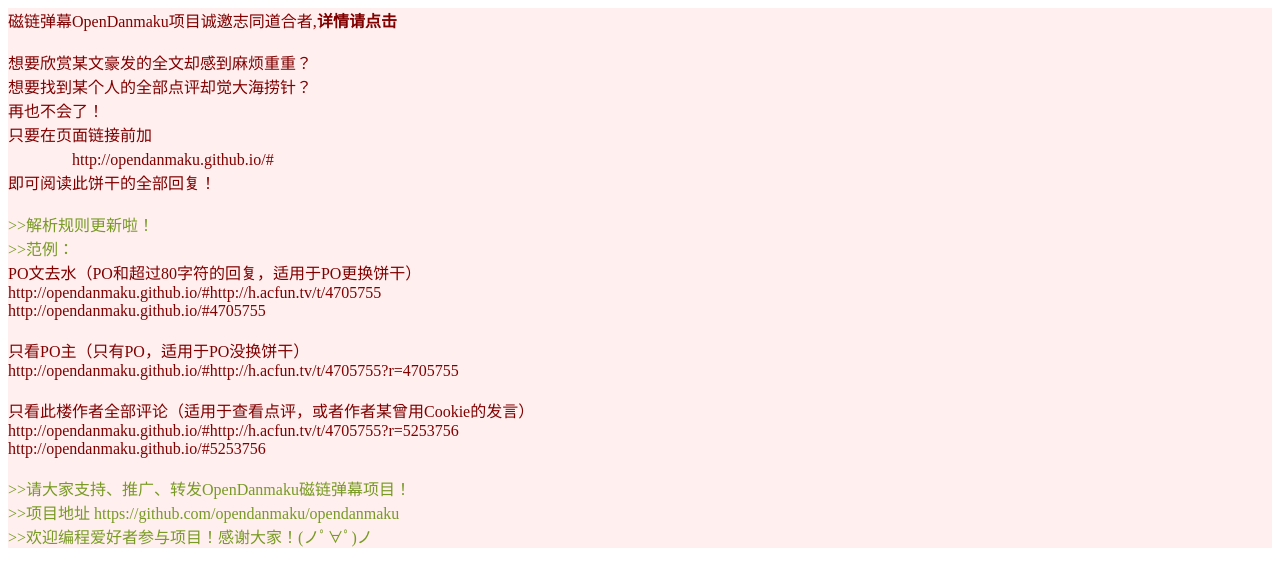
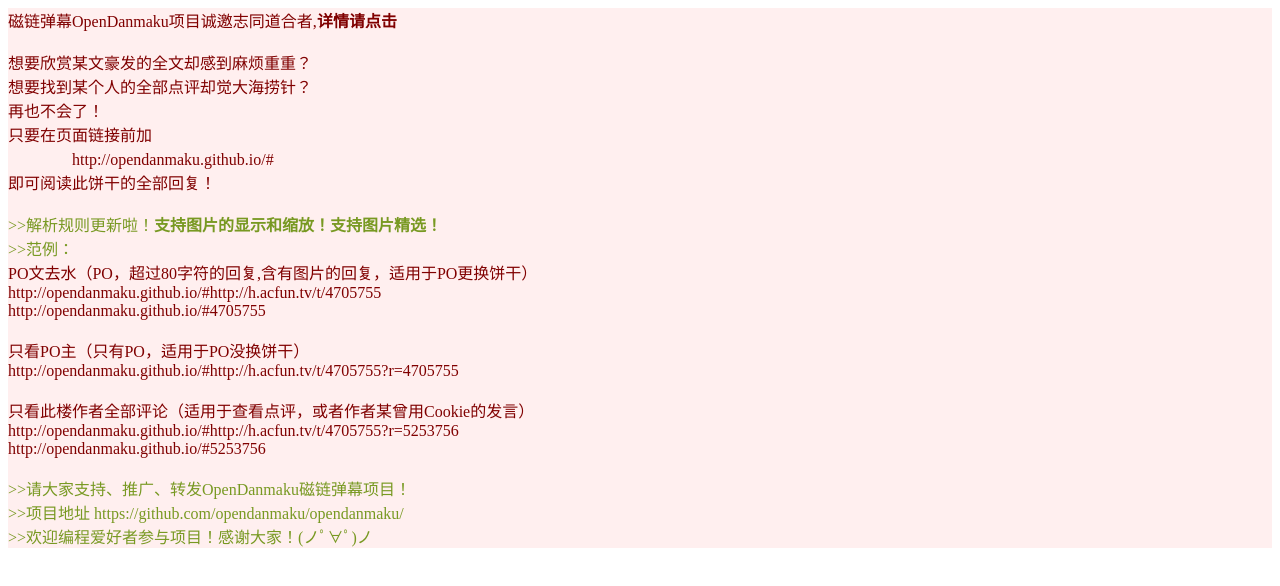
Before and after one commit to OpenDanmaku/OpenDanmakuDemo, a plain HTML site: page index.html in a window 1280 px wide. Drawn offline with Linux system fonts and the light colour scheme.

Commit message:
Update index.html

```diff
--- a/index.html
+++ b/index.html
@@ -1,7 +1,9 @@
 
 <html><head><meta charset='utf-8'><title>A岛文豪@OpenDanmaku磁链弹幕</title></head>
 <body>
-<div id="ad" style="background:#FFEFEF; color:#800000" onclick="ShowAD();"> 磁链弹幕OpenDanmaku项目诚邀志同道合者,<b>详情请点击</b> </div>
+<div id="ad" style="background:#FFEFEF; color:#800000" onclick="ShowAD();">
+	磁链弹幕OpenDanmaku项目诚邀志同道合者,<b>详情请点击</b>
+</div>
 <div id="mainFloor" style="background:#FFD0D0; color:#800000"></div><br />
 <div id="replyFloor" style="background:#FFEFEF; color:#800000"></div>
 <script type="text/javascript">
@@ -36,10 +38,11 @@
 
 	function ShowInstruction(){
 		//功能提示
-		var Instruction="<br><br>想要欣赏某文豪发的全文却感到麻烦重重？<br>想要找到某个人的全部点评却觉大海捞针？<br>再也不会了！<br>";
-		Instruction+="只要在页面链接前加<br>　　　　http://opendanmaku.github.io/#<br>即可阅读此饼干的全部回复！<br><br>";
-		Instruction+="<font color=\"#789922\">&gt;&gt;解析规则更新啦！</font><br><font color=\"#789922\">&gt;&gt;范例：</font>";
-		Instruction+="<br>PO文去水（PO和超过80字符的回复，适用于PO更换饼干）<br>";
+		var Instruction="<br><br>想要欣赏某文豪发的全文却感到麻烦重重？<br>想要找到某个人的全部点评却觉大海捞针？<br>";
+		Instruction+="再也不会了！<br>只要在页面链接前加<br>　　　　http://opendanmaku.github.io/#<br>";
+		Instruction+="即可阅读此饼干的全部回复！<br><br>";
+		Instruction+="<font color=\"#789922\">&gt;&gt;解析规则更新啦！<b>支持图片的显示和缩放！支持图片精选！</b><br>";
+		Instruction+="&gt;&gt;范例：</font><br>PO文去水（PO，超过80字符的回复,含有图片的回复，适用于PO更换饼干）<br>";
 		Instruction+="http://opendanmaku.github.io/#http://h.acfun.tv/t/4705755<br>";
 		Instruction+="http://opendanmaku.github.io/#4705755<br><br>";
 		Instruction+="只看PO主（只有PO，适用于PO没换饼干）<br>";
@@ -47,9 +50,9 @@
 		Instruction+="只看此楼作者全部评论（适用于查看点评，或者作者某曾用Cookie的发言）";
 		Instruction+="<br>http://opendanmaku.github.io/#http://h.acfun.tv/t/4705755?r=5253756<br>";
 		Instruction+="http://opendanmaku.github.io/#5253756<br><br>";
-		Instruction+="<font color=\"#789922\">&gt;&gt;请大家支持、推广、转发OpenDanmaku磁链弹幕项目！</font><br>";
-		Instruction+="<font color=\"#789922\">&gt;&gt;项目地址&nbsp;https://github.com/opendanmaku/opendanmaku</font><br>";
-		Instruction+="<font color=\"#789922\">&gt;&gt;欢迎编程爱好者参与项目！感谢大家！(ノﾟ∀ﾟ)ノ</font><br>";
+		Instruction+="<font color=\"#789922\">&gt;&gt;请大家支持、推广、转发OpenDanmaku磁链弹幕项目！<br>";
+		Instruction+="&gt;&gt;项目地址&nbsp;https://github.com/opendanmaku/opendanmaku/<br>";
+		Instruction+="&gt;&gt;欢迎编程爱好者参与项目！感谢大家！(ノﾟ∀ﾟ)ノ</font><br>";
 
 		document.getElementById("ad").innerHTML+=Instruction;
 	}
@@ -58,7 +61,8 @@
 		//项目广告
 		var MyAD=" 磁链弹幕OpenDanmaku项目诚邀志同道合者 <br>";
 		MyAD+="用途<br>　　　　提供一个按磁力链接索引的匿名弹幕服务器,以及相应的API,平台为新浪云<br>";
-		MyAD+="　　　　只要你提供magnet链接(中的btih编码),你可以借此在任何视频中分享弹幕<br>　　　　没错,任何视频,能干什么你懂的<br>";
+		MyAD+="　　　　只要你提供magnet链接(中的btih编码),你可以借此在任何视频中分享弹幕<br>";
+		MyAD+="　　　　没错,任何视频,能干什么你懂的<br>";
 		MyAD+="功能<br>　　　　获取用户Cookie:并且有积分和操作硬直设定<br>";
 		MyAD+="　　　　新建/获取视频信息:最近一周的最热视频,最近一周投稿(时间倒序),某投稿信息<br>";
 		MyAD+="　　　　新建/获取弹幕信息:按序号/时间获取,获取最后x条弹幕,获取最新弹幕,获取全部弹幕<br>";
```
